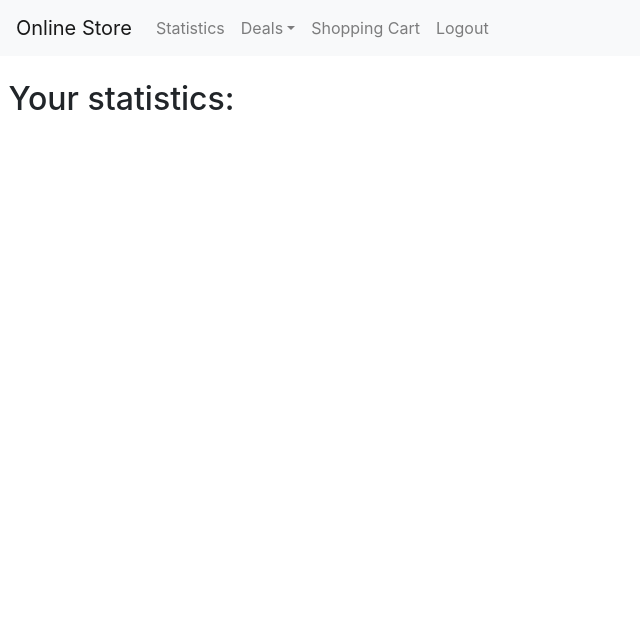
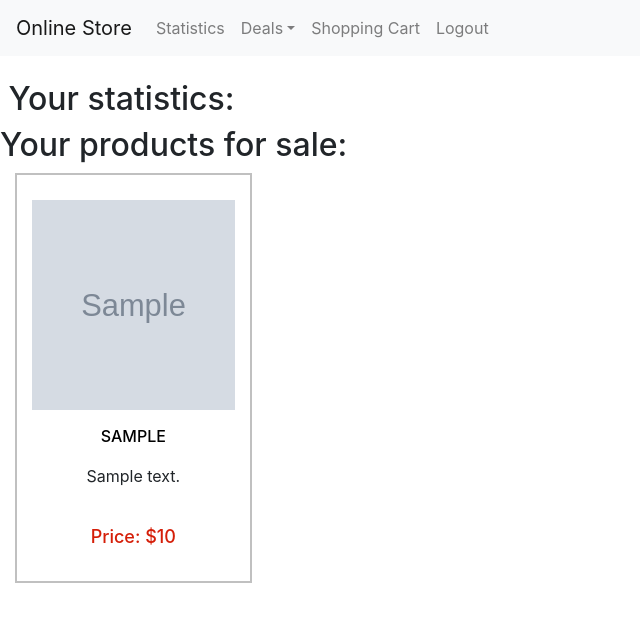
Before and after one commit to alexk318/onlineStore, a Flask app: a page that uses main/templates/statistics_page.html in a window 1280 px wide. Shown: the top 622 px of the page, without its empty margins (0-640 px from the left). Run offline with Flask 2, Linux system fonts and the light colour scheme; a user stored in the database is signed in; tables that the repository leaves empty or names only in its code hold one stand-in row (values such as "Sample post"); grey boxes marked "Sample" are stand-in pictures; some libraries are stand-ins or nearby versions.

Commit message:
Statistics show user products

```diff
--- a/main/templates/statistics_page.html
+++ b/main/templates/statistics_page.html
@@ -36,11 +36,99 @@
                 <button type="button" class="btn btn-danger">Add to blacklist</button>
             </form>
         {% endif %}
+    {% endif %}
 
 
+    <h2>Your products for sale:</h2>
 
-    {% endif %}
+     <div class="col-md-10 products">
 
+             <div class="row">
+
+                {% for everyproduct in specific_user_products %}
+
+                     <div class="col-sm-3">
+
+                         <div class="product">
+
+                             <div class="product-img">
+
+                                 <img src="../static/{{ everyproduct[2] + '/' + everyproduct[1] }}">
+
+                             </div>
+
+                             <br>
+
+                             <p class="product-title">
+
+                                 <a href="{{ url_for('buypage.product_link', slug=everyproduct[5]) }}">{{ everyproduct[2] }}</a>
+
+                             </p>
+
+                             <p class="product-desc">{{ everyproduct[3] }}</p>
+
+                             <p class="product-price">Price: ${{ everyproduct[4] }}</p>
+
+                         </div>
+
+                     </div>
+
+                 {% endfor %}
+
+             </div>
+
+         </div>
+
+        <style>
+
+        img {
+         max-width: 100%;
+         width: 750px;
+         height: 210px;
+         display: block;
+         margin:auto;
+        }
+        .content{
+         margin-top: 50px;
+        }
+        .product {
+
+         background: #fff none repeat scroll 0 0;
+         border: 2px solid #c0c0c0;
+         height: 410px;
+         overflow: hidden;
+         padding: 25px 15px;
+         position: relative;
+         text-align: center;
+         transition: all 0.5s ease 0s;
+         margin-bottom: 20px;
+        }
+        .product:hover {
+         box-shadow: 0 0 16px rgba(0, 0, 0, 0.5);
+        }
+        .product-img {
+         height: 200px;
+        }
+        .product-title a {
+         color: #000;
+         font-weight: 500;
+         text-transform: uppercase;
+        }
+        .product-desc {
+         max-height: 60px;
+         overflow: hidden;
+        }
+        .product-price {
+         bottom: 15px;
+         left: 0;
+         position: absolute;
+         width: 100%;
+         color: #d51e08;
+         font-size: 18px;
+         font-weight: 500;
+        }
+
+        </style>
 
 {% endblock %}
 
--- a/main/viewFile.py
+++ b/main/viewFile.py
@@ -38,7 +38,7 @@ def welcome_page():  # Define the 'View'
 def define_statistics(username):
     specific_user = User.query.filter(User.name == username).first()
 
-    if request.method == 'POST':
+    if request.method == 'POST':  # If we press a button, this happens:
 
         database_cursor.execute("UPDATE `User` SET `active` = '0' WHERE (`name` = %s)", (specific_user.name, ))
         connection_link.commit()
@@ -47,8 +47,13 @@ def define_statistics(username):
         return render_template('message.html', message=message)
 
     all_users = User.query.all()
+    database_cursor.execute("SELECT product.id, product.img_title, product.headline, product.description, product.cost,"
+                            "product.slug FROM product WHERE product.author = %s", (specific_user.name, ))
 
-    return render_template('statistics_page.html', specific_user=specific_user, all_users=all_users)
+    specific_user_products = database_cursor.fetchall()
+
+    return render_template('statistics_page.html', specific_user=specific_user, all_users=all_users,
+                           specific_user_products=specific_user_products)
 
 
 @app.route('/registration', methods=['POST', 'GET'])
```
